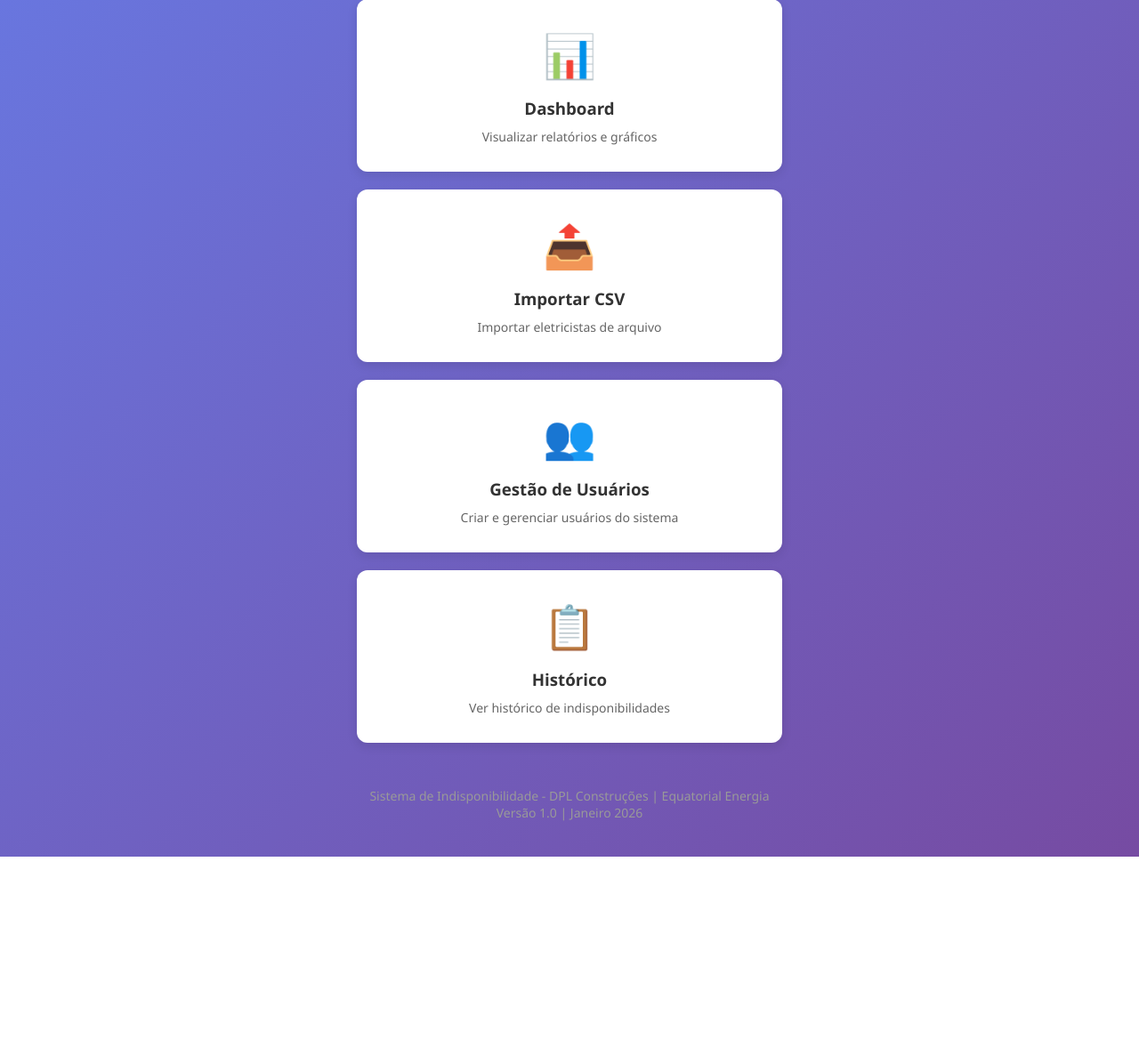
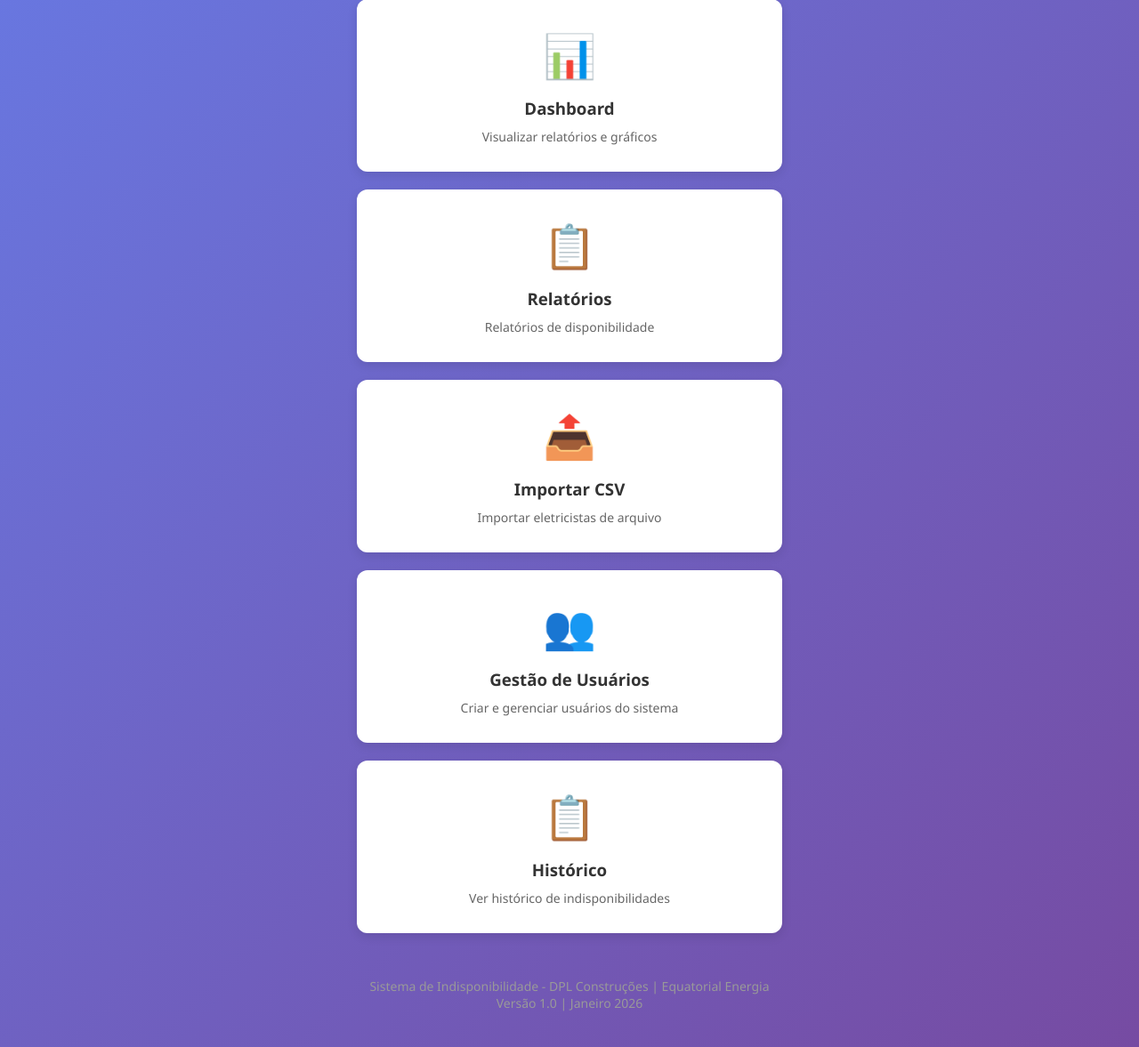
Before and after one commit to gilenopribeirocodigos/sistema-indisponibilidade, a FastAPI app: page /home in a window 1280 px wide. Shown: the part 421-1598 px from the top of the page at 89% size. Before the commit the page ends 1384 px from the top, so only its background shows below. Run offline with FastAPI, Linux system fonts and the light colour scheme; the visitor is signed in with stand-in values (Sample User, id 1); data comes from the database, SQL or seed files in the repository.

Commit message:
Update home.html

```diff
--- a/templates/home.html
+++ b/templates/home.html
@@ -157,6 +157,12 @@
                 <p>Visualizar relatórios e gráficos</p>
             </a>
 
+            <a href="/relatorios" class="menu-card">
+                <div class="menu-icon">📋</div>
+                <h3>Relatórios</h3>
+                <p>Relatórios de disponibilidade</p>
+            </a>
+
             <!-- Card Importar CSV - APENAS para admin e superv_operacao -->
             {% if usuario.perfil == 'admin' or usuario.perfil == 'superv_operacao' %}
             <a href="/importar-csv" class="menu-card">
@@ -180,7 +186,6 @@
                 <h3>Histórico</h3>
                 <p>Ver histórico de indisponibilidades</p>
             </a>
-
         </div>
 
         <!-- Rodapé -->
@@ -190,5 +195,4 @@
         </div>
     </div>
 </body>
-
 </html>
```
